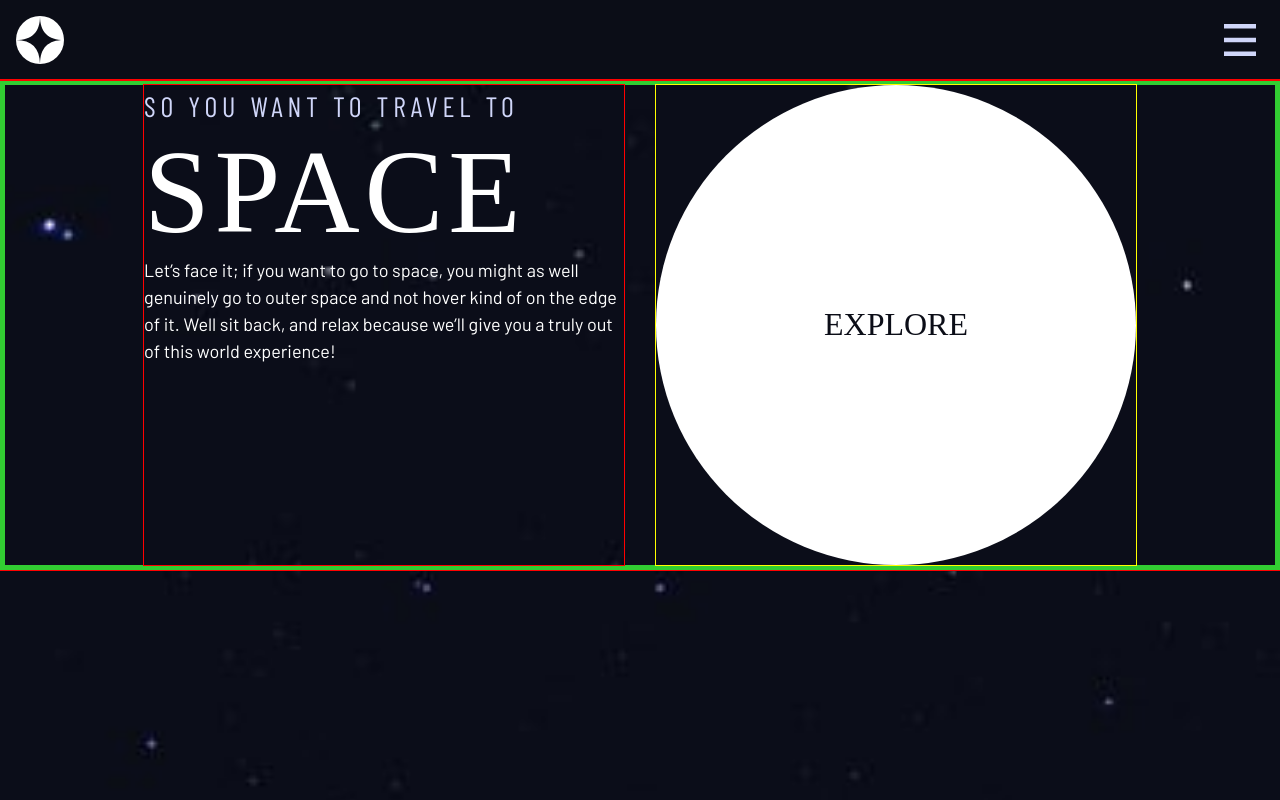
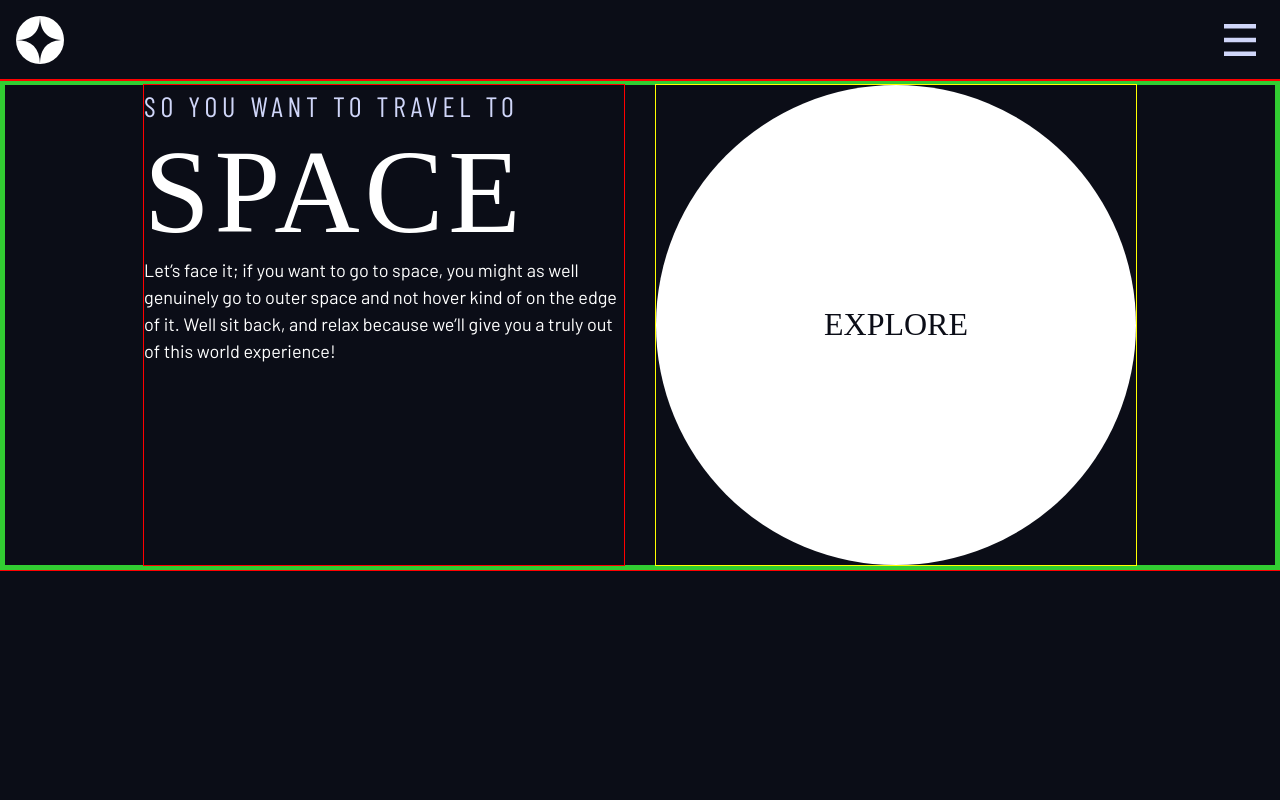
Before and after one commit to riwepo/fem-space-tourism-website, a React (Create React App) app: page / in a window 1280 px wide. Shown: the top 800 px of the page. Built offline with nearby package versions, Linux system fonts and the light colour scheme; a web font is replaced by a local one.

Commit message:
only need 1 container now

```diff
--- a/src/pages/HomePage.module.css
+++ b/src/pages/HomePage.module.css
@@ -1,12 +1,4 @@
-.backgroundContainer {
-  width: 100%;
-  height: 66.7rem;
-  background: url(../assets/home/background-home-mobile.jpg) no-repeat center
-    center;
-  background-size: cover;
-}
-
-.foregroundContainer {
+.container {
   margin: 10rem 4rem 4rem 4rem;
 
   flex-direction: column;
```
